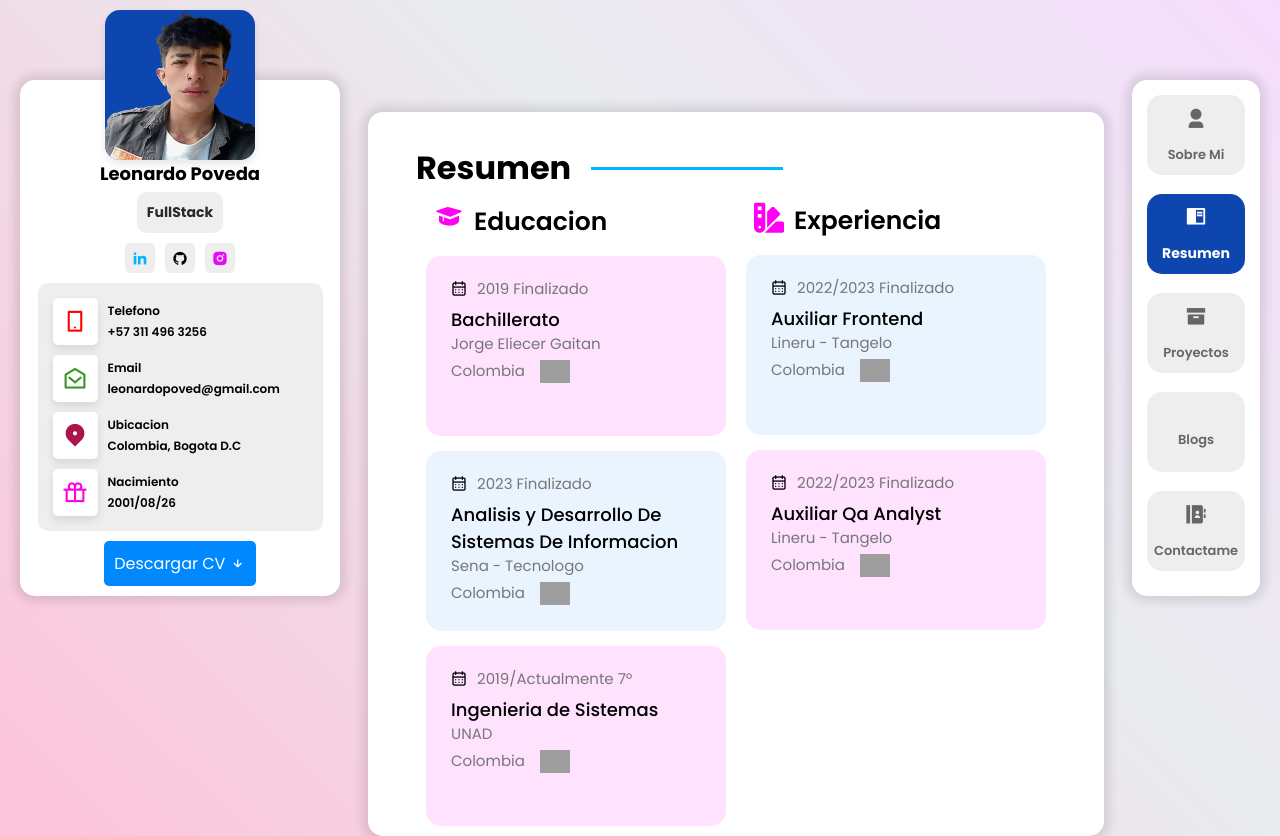
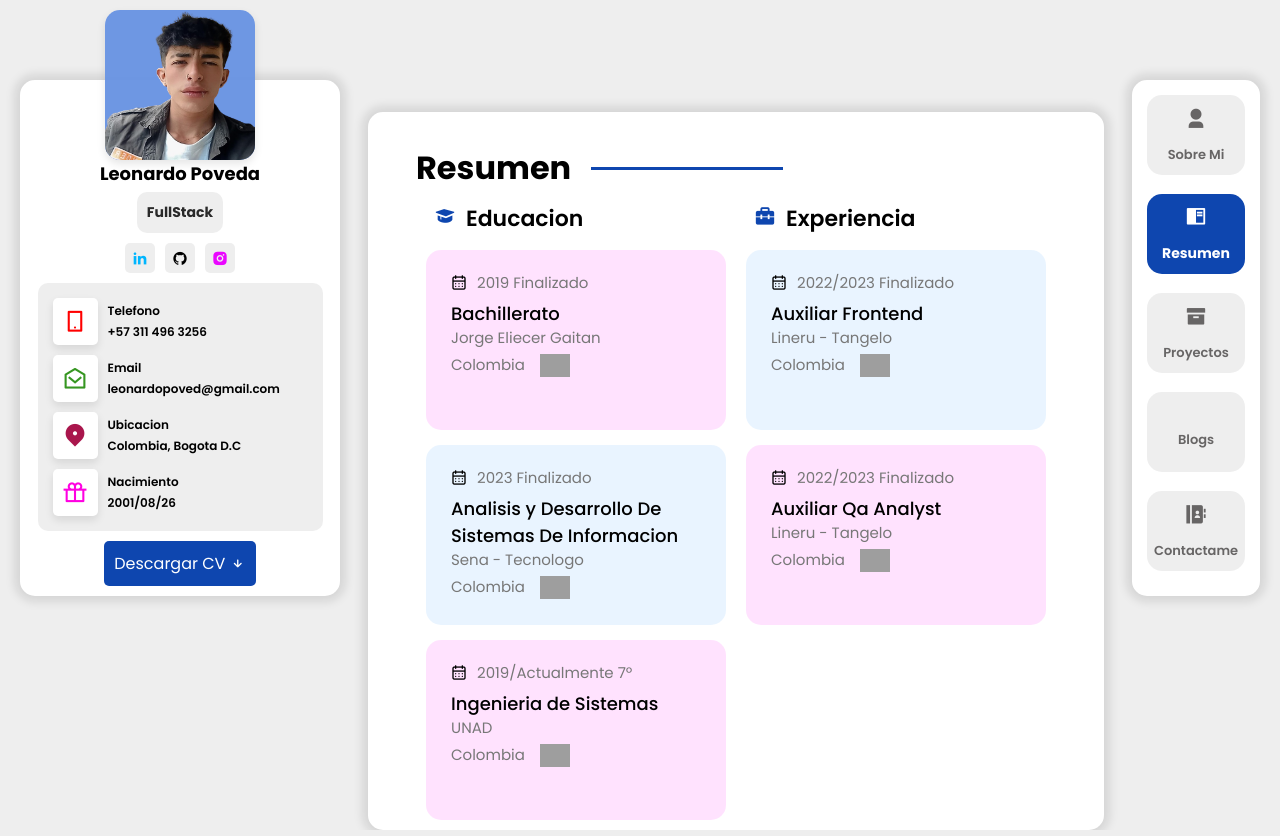
Before and after one commit to LesPov/Portafolio1, an Angular app: page /resume in a window 1280 px wide. Built offline with nearby package versions, Linux system fonts and the light colour scheme; grey boxes are pictures that could not be loaded; some icons are missing.

Commit message:
falta doiseó resiumen

```diff
--- a/src/app/about/about.component.css
+++ b/src/app/about/about.component.css
@@ -13,7 +13,7 @@
     width: 30%;
     height: 3px;
     margin-left: 20px;
-    background-color: #00b6ff;
+    background-color: #0e46af;
 }
 
 .section {
@@ -75,10 +75,22 @@
 }
 
 .container .box_container .box .icon {
-    font-size: 30px;
+    font-size: 25px;
     margin-right: 10px;
     margin-left: 8px;
-    color: #ff00f2;
+    margin-top: 5px;
+}
+
+.icon .fa-swatchbook {
+    color: #ff07f3;
+}
+
+.icon .fa-laptop-code {
+    color: #dbe700;
+}
+
+.icon .fa-code {
+    color: #e70049;
 }
 
 .container .box_container .box img {
@@ -147,9 +159,9 @@
     font-size: 20px;
 }
 
-.subtitle h1 {
-    font-weight: 500;
 
+.wrapper p {
+    margin-top: 0px !important;
 }
 
 .container1 {
--- a/src/app/about/about.component.html
+++ b/src/app/about/about.component.html
@@ -18,7 +18,7 @@
             <h1 class="heading">Lo que hago!</h1>
             <div class="box_container">
                 <div class="box b1">
-                    <div class="icon"><i class=" fa-solid fa-swatchbook"></i></div>
+                    <div class="icon "><i class=" fa-solid fa-swatchbook"></i></div>
                     <div class="text">
                         <h4>Ui/Ux Design</h4>
                         <p>Lorem ipsum, dolor sit amet consectetur adipisicing elit. Voluptatem sit ratione, voluptate
@@ -47,6 +47,9 @@
 
         <div class="wrapper">
             <h1 class="subtitle">Lo que me gusta</h1>
+            <p>Soy un apasionado explorador de la tecnología, impulsado por una curiosidad insaciable por aprender y crecer.
+                Mi camino en la Ingeniería de Sistemas ha sido una aventura desafiante pero gratificante, donde he cultivad
+            </p>
             <div class="container1">
                 <input type="radio" name="slide" id="c1" checked>
                 <label for="c1" class="card">
--- a/src/app/perfil/perfil.component.css
+++ b/src/app/perfil/perfil.component.css
@@ -5,7 +5,7 @@
 
 
 .imagen {
-    background: #0e46af;
+    background: #6b95e3f9;
     margin: 10px;
     position: fixed;
     z-index: 2;
@@ -27,7 +27,7 @@
 }
 
 .container {
-    background: #ffffff;
+    background: #fff;
     margin: 10px;
     position: fixed;
     margin-top: 5rem;
@@ -193,7 +193,7 @@ span {
 .buttons {
     display: flex;
     justify-content: center;
-    background: #0089ff;
+    background: #0e46af;
     padding: 10px;
     border-radius: 5px;
     margin: 10px 0 10px 0;
--- a/src/app/resume/resume.component.css
+++ b/src/app/resume/resume.component.css
@@ -13,7 +13,7 @@
     width: 30%;
     height: 3px;
     margin-left: 20px;
-    background-color: #00b6ff;
+    background-color: #0e46af;
 }
 
 
@@ -47,16 +47,16 @@
     text-shadow: 0 5px 10px rgba(0, 0, 0, 0);
     font-weight: 550;
 
-    font-size: 25px;
+    font-size: 22px;
 }
 
 
 
 .heading i {
-    font-size: 30px;
+    font-size: 22px;
     margin-right: 10px;
     margin-left: 8px;
-    color: #ff00f2;
+    color: #0e46af;
 }
 
 .container .box_container {
--- a/src/app/resume/resume.component.html
+++ b/src/app/resume/resume.component.html
@@ -7,7 +7,6 @@
 
         <div class="container">
             <div class="conte">
-
                 <h1 class="heading"><i class='bx bxs-graduation'></i>Educacion</h1>
                 <div class="box_container">
                     <div class="box b1">
@@ -56,7 +55,7 @@
                 </div>
             </div>
             <div class="conte">
-                <h1 class="heading"><i class=" fa-solid fa-swatchbook"></i>Experiencia</h1>
+                <h1 class="heading"><i class='bx bxs-briefcase-alt-2'></i>Experiencia</h1>
                 <div class="box_container">
                     <div class="box b2">
                         <div class="text">
@@ -64,7 +63,6 @@
                                 <i class="uil uil-calendar-alt"></i>
                                 <p> 2022/2023 Finalizado </p>
                             </div>
-
                             <h4>Auxiliar Frontend </h4>
                             <p>Lineru - Tangelo </p>
                             <p>Colombia
@@ -78,7 +76,6 @@
                                 <i class="uil uil-calendar-alt"></i>
                                 <p> 2022/2023 Finalizado </p>
                             </div>
-
                             <h4>Auxiliar Qa Analyst </h4>
                             <p>Lineru - Tangelo </p>
                             <p>Colombia
@@ -86,12 +83,12 @@
                             </p>
                         </div>
                     </div>
-
-
                 </div>
             </div>
         </div>
+        <div class="habilidades">
 
+        </div>
 
     </section>
 </div>
--- a/src/styles.css
+++ b/src/styles.css
@@ -9,5 +9,5 @@
 body {
     position: relative;
     font-family: "Poppins", sans-serif;
-    background-image: linear-gradient(45deg, rgba(247, 16, 109, 0.25) 0%, rgba(206, 212, 218, 0.45) 61%, rgba(218, 119, 242, 0.25) 100%);
+    background: #dddddd7d;
 }
```
